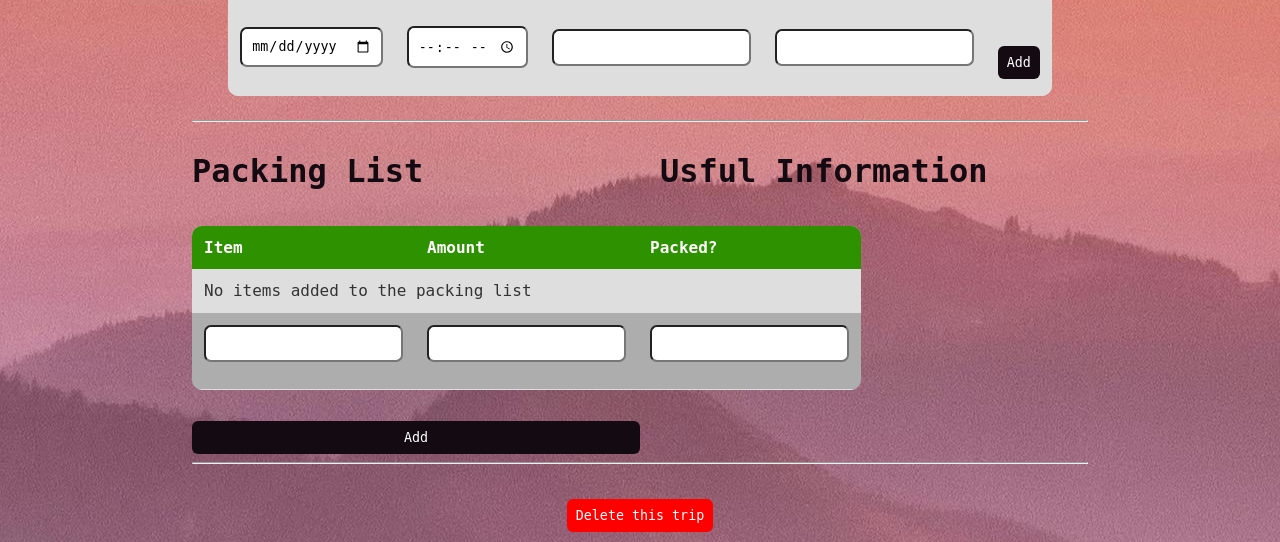
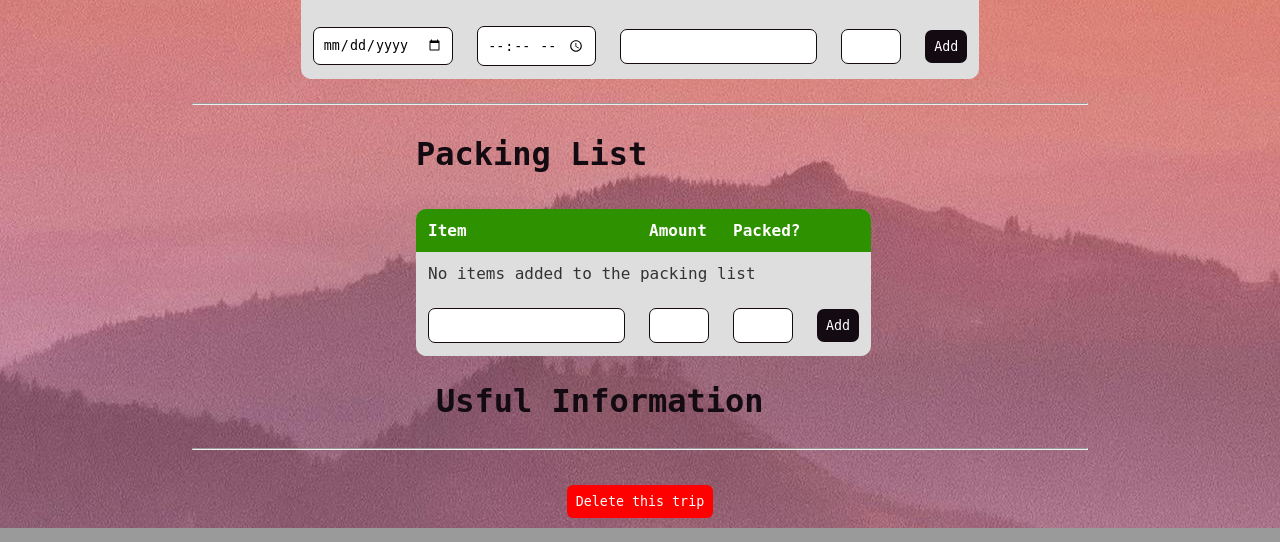
Before and after one commit to LeeJFranklin/Odyssey, a Flask app: page /planner/5 in a window 1280 px wide. Shown: the part 673-1215 px from the top of the page. Run offline with Flask 3, Linux system fonts and the light colour scheme; a user stored in the database is signed in; data comes from the database, SQL or seed files in the repository; both versions use the stored data as it was after the commit; data that the repository does not hold is empty.

Commit message:
Added functional 'Plan a trip here' button

```diff
--- a/routes.py
+++ b/routes.py
@@ -134,6 +134,34 @@ def init_routes(app):
 
         # Pass the username and locations to the template
         return render_template("home.html", username=user["username"], locations=locations)
+
+    # Suprise location planning route
+    @app.route("/plan_trip_here", methods=["GET", "POST"])
+    @login_required
+    def plan_trip_here():
+
+        db = get_db()
+        db.row_factory = sqlite3.Row  # Enable dictionary-like row access
+        cursor = db.cursor()
+
+        if request.method == "POST":
+            city = request.form.get("hidden-city-input")
+            country = request.form.get("hidden-country-input")
+
+            cursor.execute(
+                "INSERT INTO trips (user_id, city, country) VALUES (?, ?, ?);",
+                (session["user_id"], city.strip(), country.strip())
+            )
+            # Commit the insert
+            db.commit()
+
+            cursor.execute(
+                "SELECT id FROM trips WHERE user_id = ? ORDER BY id DESC LIMIT 1;",
+                (session["user_id"],)
+            )
+            trip_id = cursor.fetchone()["id"]  # Fetch the id from the result
+
+            return redirect(url_for("planner", trip_id=trip_id))
 
     # Planner route
     @app.route("/planner/<int:trip_id>", methods=["GET", "POST"])
--- a/static/script.js
+++ b/static/script.js
@@ -132,6 +132,9 @@ const locationName = document.getElementById("location-name");
 let marker;  // Variable to store the map marker
 
 async function surpriseLocation() {
+    const hiddenCity = document.getElementById("hidden-city-input")
+    const hiddenCountry = document.getElementById("hidden-country-input")
+
     fetch("static/data/destinations.json")
     .then(response => response.json())  // Parse the JSON from the response
     .then(data => {
@@ -149,6 +152,8 @@ async function surpriseLocation() {
         marker = L.marker([lat, lon]).addTo(map)
 
         locationName.innerHTML = `${city}, ${country}`;
+        hiddenCity.value = `${city}`;
+        hiddenCountry.value = `${country}`
 
         // Set the map view to the random city's location
         map.setView([lat, lon], 5);
--- a/static/styles.css
+++ b/static/styles.css
@@ -137,6 +137,19 @@ label {
     margin-bottom: 15px;
 }
 
+.table-input-field {
+    padding: 9px;
+    border: #130B11 1px solid;
+    border-radius: 7px;
+}
+
+.table-input-field-small {
+    max-width: 60px;
+    padding: 9px;
+    border: #130B11 1px solid;
+    border-radius: 7px;
+}
+
 .submit-btn {
     background-color: #130B11;
     color: #FFFFFF;
@@ -144,6 +157,15 @@ label {
     margin-top: 15px;
     padding: 9px;
     border-radius: 6px;
+    font-family: monospace;
+}
+
+.table-submit-btn {
+    background-color: #130B11;
+    color: #FFFFFF;
+    border: none;
+    padding: 9px;
+    border-radius: 7px;
     font-family: monospace;
 }
 
--- a/templates/planner.html
+++ b/templates/planner.html
@@ -51,7 +51,6 @@
         </div>
         <hr>
     </form>
-
         <h3>Itinerary</h3>
         <div>
             <table>
@@ -65,10 +64,9 @@
                     <th>
                         Information
                     </th>
-                    <th>
+                    <th colspan="2">
                         Cost
                     </th>
-                    <th></th>
                     {% if itinerary is not none and itinerary|length > 0 %}
                     {% for i in itinerary %}
                 </tr>
@@ -80,7 +78,7 @@
                     <td>
                         <form action="/delete_itinerary_entry/{{ i.id }}" method="POST">
                             <input type="hidden" name="delete-entry-value" value="{{ i.trip_id }}">
-                            <button type="submit" class="submit-btn" id="delete-entry-btn">Delete entry</button>
+                            <button type="submit" class="table-submit-btn" id="delete-entry-btn">Delete entry</button>
                         </form>
                     </td>
                 </tr>
@@ -93,27 +91,24 @@
                 <form action="/itinerary/{{ t.id }}" method="post">
                     <tr>
                         <td>
-                            <input type="date" id="itinerary-date" class="input-field" name="itinerary-date">
+                            <input type="date" id="itinerary-date" class="table-input-field" name="itinerary-date">
                         </td>
                         <td>
-                            <input type="time" id="itinerary-time" class="input-field" name="itinerary-time">
+                            <input type="time" id="itinerary-time" class="table-input-field" name="itinerary-time">
                         </td>
                         <td>
-                            <input type="text" id="itinerary-info" class="input-field" name="itinerary-info">
+                            <input type="text" id="itinerary-info" class="table-input-field" name="itinerary-info">
                         </td>
                         <td>
-                            <input type="number" id="itinerary-cost" class="input-field" name="itinerary-cost">
+                            <input type="number" id="itinerary-cost" class="table-input-field-small" name="itinerary-cost">
                         </td>
                         <td>
-                            <button type="submit" id="itinerary-submit" class="submit-btn">Add</button>
+                            <button type="submit" id="itinerary-submit" class="table-submit-btn">Add</button>
                         </td>
                     </tr>
                 </form>
             </table>
         </div>
-
-
-    <form action="/packing_list/{{ t.id }}" method="post">
         <hr>
         <div class="div-leftside">
             <h3>Packing List</h3>
@@ -121,7 +116,7 @@
                 <tr>
                     <th>Item</th>
                     <th>Amount</th>
-                    <th>Packed?</th>
+                    <th colspan="2">Packed?</th>
                 </tr>
                 {% if packing_list %}
                 {% for item in packing_list %}
@@ -129,32 +124,41 @@
                     <td>{{ item.item }}</td>
                     <td>{{ item.amount }}</td>
                     <td>{{ item.packed if item.packed else "" }}</td>
+                    <td>
+                        <form action="/delete_packing_entry/{{ item.id }}" method="POST">
+                            <input type="hidden" name="delete-packing-entry-value" value="{{ item.trip_id }}">
+                            <button type="submit" class="table-submit-btn" id="delete-packing-entry-btn">Delete</button>
+                        </form>
+                    </td>
                 </tr>
                 {% endfor %}
                 {% else %}
                 <tr>
-                    <td colspan="3">No items added to the packing list</td>
+                    <td colspan="4">No items added to the packing list</td>
                 </tr>
                 {% endif %}
+                <form action="/packing_list/{{ t.id }}" method="post">
                 <tr>
                     <td>
-                        <input type="text" id="packing-item" class="input-field" name="packing-item">
+                        <input type="text" id="packing-item" class="table-input-field" name="packing-item">
                     </td>
                     <td>
-                        <input type="number" id="packing-amount" class="input-field" name="packing-amount">
+                        <input type="number" id="packing-amount" class="table-input-field-small" name="packing-amount">
                     </td>
                     <td>
-                        <input type="text" id="packing-packed" class="input-field" name="packing-packed">
+                        <input type="text" id="packing-packed" class="table-input-field-small" name="packing-packed">
+                    </td>
+                    <td>
+                        <button type="submit" id="packing-submit" class="table-submit-btn">Add</button>
                     </td>
                 </tr>
+            </form>
             </table>
-            <button type="submit" id="packing-submit" class="submit-btn">Add</button>
         </div>
         <div class="div-rightside">
             <h3>Usful Information</h3>
 
         </div>
-    </form>
     <hr>
     <form action="/delete_trip/{{ t.id }}" method="post">
         <button type="submit" id="delete-trip" class="red-submit-btn">Delete this trip</button>
```
Also changed, not shown: templates/home.html (+18 -7 lines), odyssey.db.
